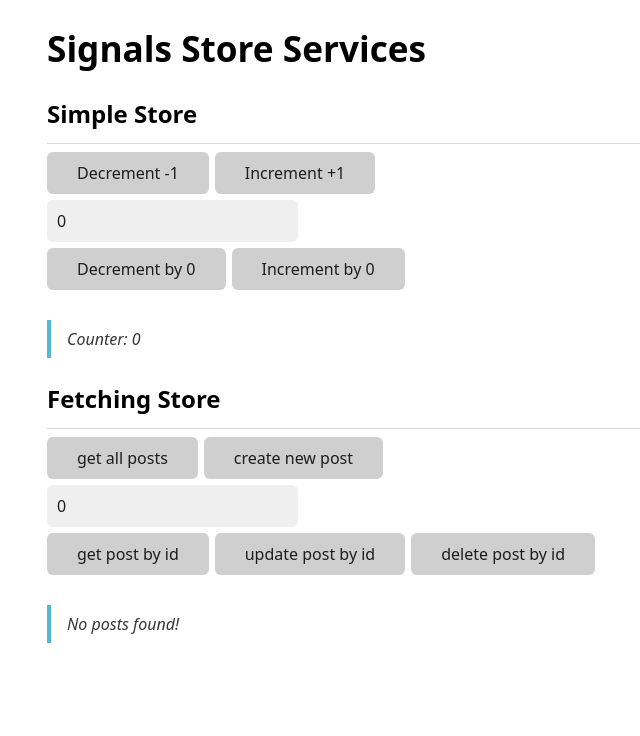
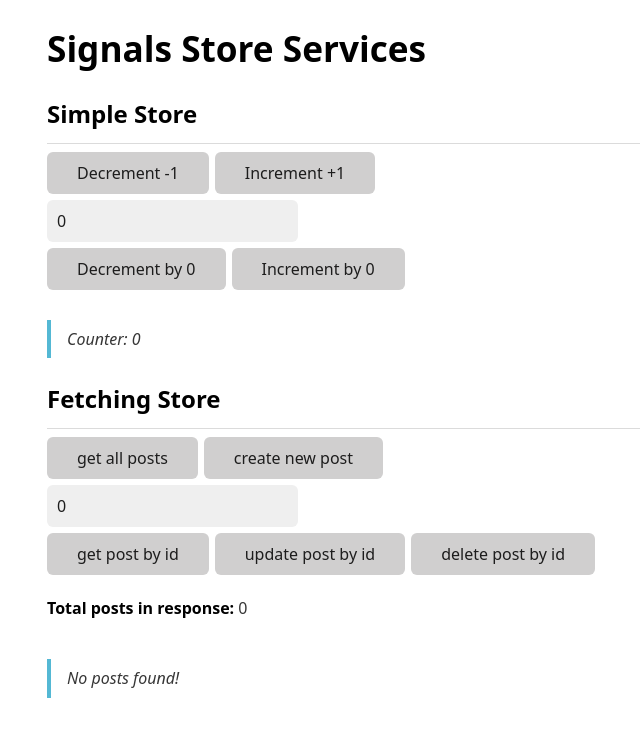
Before and after one commit to jpin730/angular-signals-store-services, an Angular app: page / in a window 1280 px wide. Shown: the top 736 px of the page, without its empty margins (193-833 px from the left). Built offline with nearby package versions, Linux system fonts and the light colour scheme.

Commit message:
feat: :sparkles: add total posts

```diff
--- a/src/app/posts/posts.component.html
+++ b/src/app/posts/posts.component.html
@@ -5,12 +5,14 @@
 <button (click)="updatePost()" [disabled]="loading()">update post by id</button>
 <button (click)="deletePost()" [disabled]="loading()">delete post by id</button>
 
+<p><strong>Total posts in response:</strong> {{ totalPosts() }}</p>
+
+<div style="max-height: 200px; overflow-y: auto">
   @if (loading()) {
     <blockquote>Loading...</blockquote>
   } @else if (error()) {
     <blockquote><strong>Error:</strong> {{ error() }}</blockquote>
   } @else {
-  <div style="max-height: 200px; overflow-y: auto">
     @for (post of posts(); track post.id) {
       <blockquote>
         <strong>{{ post.id }}:</strong> {{ post.title }}
@@ -18,5 +20,5 @@
     } @empty {
       <blockquote>No posts found!</blockquote>
     }
+  }
 </div>
-}
--- a/src/app/posts/posts.component.ts
+++ b/src/app/posts/posts.component.ts
@@ -1,4 +1,4 @@
-import { Component, inject } from '@angular/core'
+import { Component, computed, inject } from '@angular/core'
 import { FormsModule } from '@angular/forms'
 import { PostsService } from './posts.service'
 
@@ -17,6 +17,8 @@ export class PostsComponent {
   posts = this.postsService.posts
   loading = this.postsService.loading
   error = this.postsService.error
+
+  totalPosts = computed(() => this.posts().length)
 
   getAllPosts() {
     this.postsService.getAll().subscribe()
```
Lines whose indentation alone changed are shown as unchanged.
